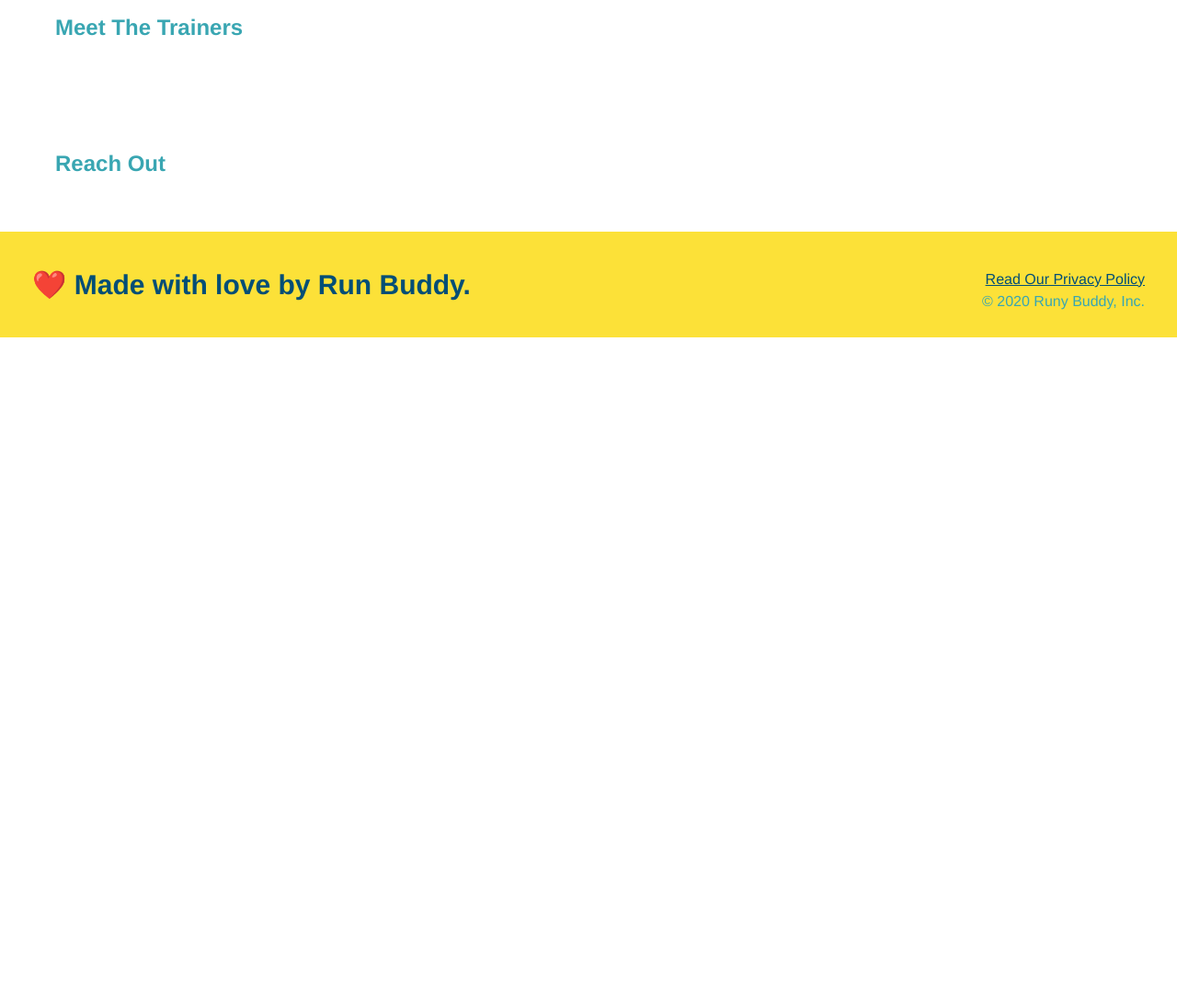
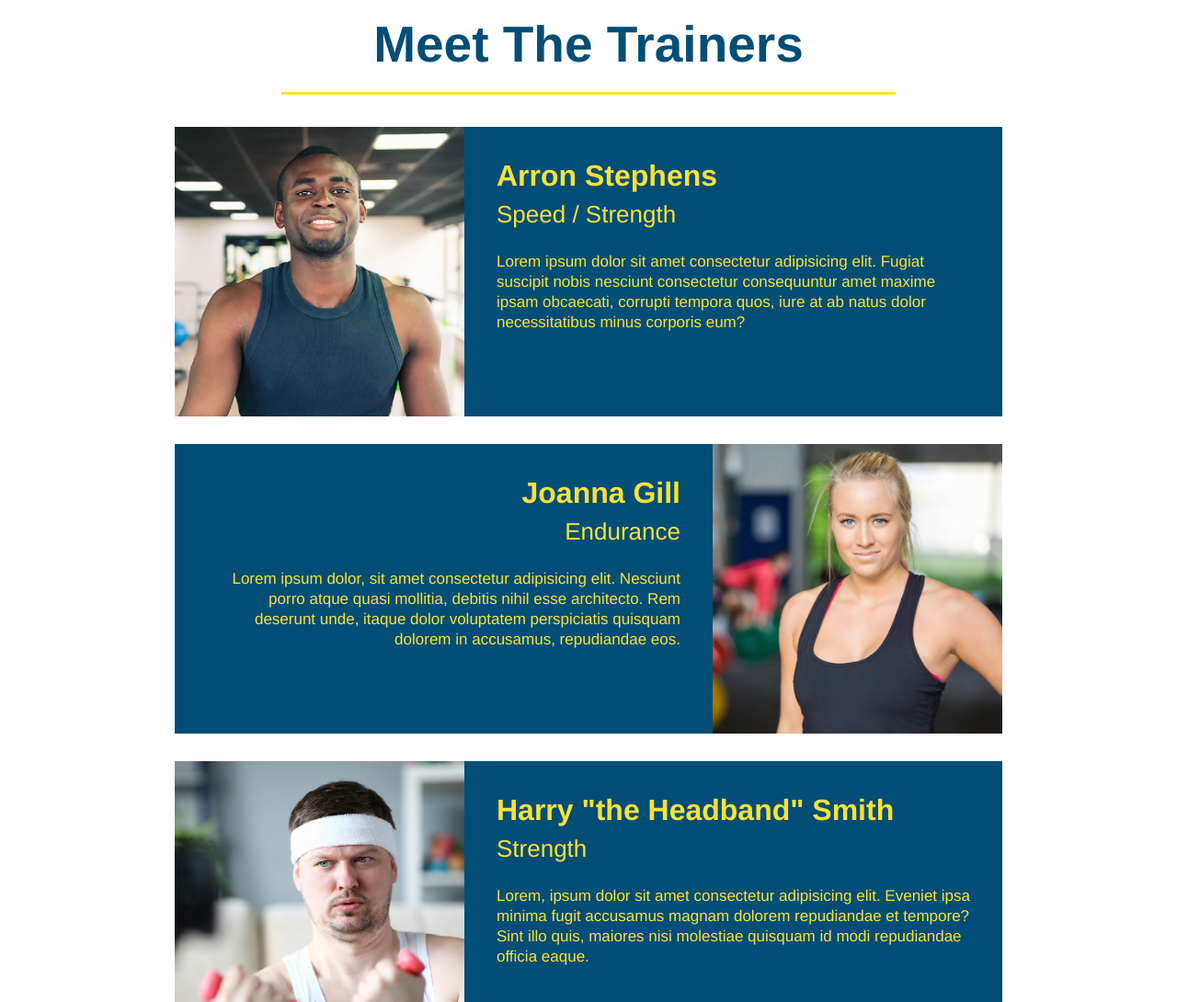
Before and after one commit to kpessa/01-run-buddy, a plain HTML site: page index.html in a window 1280 px wide. Shown: the part 2740-3830 px from the top of the page at 92% size. Before the commit the page ends 3107 px from the top, so only its background shows below. Drawn offline with Linux system fonts and the light colour scheme.

Commit message:
added section with trainers

```diff
--- a/assets/css/style.css
+++ b/assets/css/style.css
@@ -149,22 +149,7 @@ section {
   text-align: center;
 }
 
-.section-title {
-  display: inline-block;
-  font-size: 55px;
-  color: #024e76;
-  margin-bottom: 35px;
-  padding: 0 100px 20px 100px;
-  border-bottom: 3px solid;
-}
 
-.primary-border {
-  border-color: #fce138;
-}
-
-.secondary-border {
-  border-color: #39a6b2;
-}
 
 .intro p {
   line-height: 1.7;
@@ -206,3 +191,62 @@ section {
 .steps span {
   font-size: 38px;
 }
+
+/* START Your Trainers section */
+
+.trainers {
+  text-align: center;
+}
+
+.trainer {
+  width: 900px;
+  margin: 0 auto 30px auto;
+  background: #024e76;
+  color: #fce138;
+  display: flow-root;
+}
+
+.trainer img {
+  width: 35%;
+  float: left;
+}
+
+.trainer-bio {
+  padding: 35px;
+  float: left;
+  width: 65%;
+}
+
+.trainer-bio h3 {
+  font-size: 32px;
+  margin-bottom: 8px;
+}
+
+.trainer-bio h4 {
+  font-weight: lighter;
+  font-size: 26px;
+  margin-bottom: 25px;
+}
+
+.trainer-bio p {
+  font-size: 17px;
+  line-height: 1.3;
+}
+
+/* End Your Trainers section */
+
+/* Utility Classes */
+
+.section-title {
+  display: inline-block;
+  font-size: 55px;
+  color: #024e76;
+  margin-bottom: 35px;
+  padding: 0 100px 20px 100px;
+  border-bottom: 3px solid;
+}
+
+.primary-border { border-color: #fce138; }
+.secondary-border { border-color: #39a6b2; }
+.text-left { text-align: left; }
+.text-right { text-align: right; }
--- a/index.html
+++ b/index.html
@@ -98,8 +98,48 @@
     </section>
 
     <!-- "meet the trainers" section -->
-    <section>
-      <h2>Meet The Trainers</h2>
+    <section id="your-trainers" class="trainers">
+      <h2 class="section-title primary-border">Meet The Trainers</h2>
+
+      <!-- 1st trainer -->
+
+      <article class="trainer">
+        <img src="assets\images\trainer-1.jpg" alt="Arron Stephens in his workout clothes, ready to pump iron">
+        <div class="trainer-bio text-left">
+          <h3>Arron Stephens</h3>
+          <h4>Speed / Strength</h4>
+          <p>
+            Lorem ipsum dolor sit amet consectetur adipisicing elit. Fugiat suscipit nobis nesciunt consectetur consequuntur amet maxime ipsam obcaecati, corrupti tempora quos, iure at ab natus dolor necessitatibus minus corporis eum?
+          </p>
+        </div>
+      </article>
+
+      <!-- 2nd trainer -->
+
+      <article class="trainer">
+        <div class="trainer-bio text-right">
+          <h3>Joanna Gill</h3>
+          <h4>Endurance</h4>
+          <p>
+            Lorem ipsum dolor, sit amet consectetur adipisicing elit. Nesciunt porro atque quasi mollitia, debitis nihil esse architecto. Rem deserunt unde, itaque dolor voluptatem perspiciatis quisquam dolorem in accusamus, repudiandae eos.
+          </p>
+        </div>
+        <img src="assets\images\trainer-2.jpg" alt="Joanna Gill cooling off after a workout">
+      </article>
+
+      <!-- 3rd trainer -->
+
+      <article class="trainer">
+        <img src="assets\images\trainer-3.jpg" alt="Joanna Gill cooling off after a workout">
+        <div class="trainer-bio text-left">
+          <h3>Harry "the Headband" Smith</h3>
+          <h4>Strength</h4>
+          <p>
+            Lorem, ipsum dolor sit amet consectetur adipisicing elit. Eveniet ipsa minima fugit accusamus magnam dolorem repudiandae et tempore? Sint illo quis, maiores nisi molestiae quisquam id modi repudiandae officia eaque.
+          </p>
+        </div>
+      </article>
+
     </section>
 
     <!-- "reach out" section -->
```
Also changed, not shown: assets/images/trainer-1.jpg (added), assets/images/trainer-2.jpg (added), assets/images/trainer-3.jpg (added).
